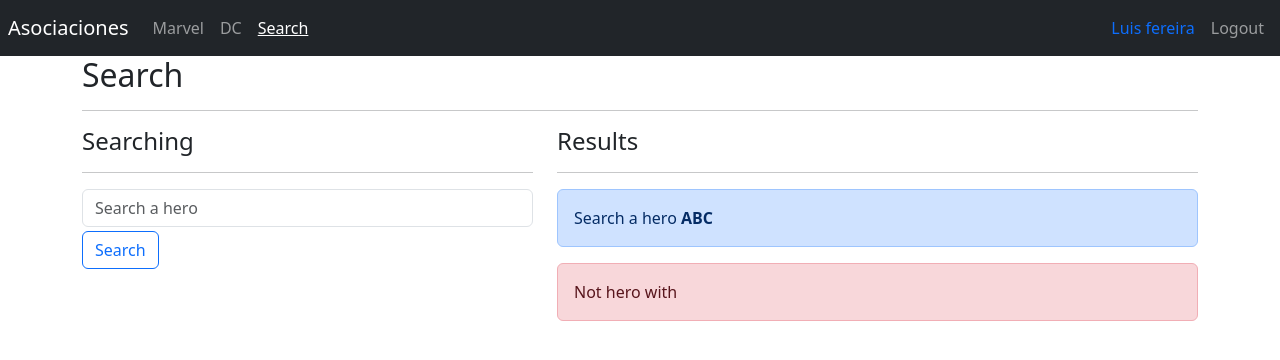
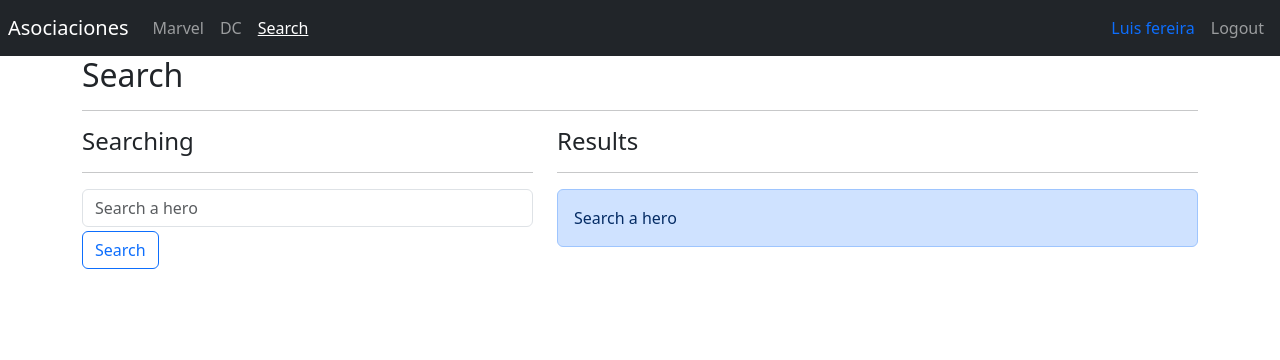
Before and after one commit to Fereiral18/Heroes-App, a React (Vite) app: page /search in a window 1280 px wide. Shown: the top 360 px of the page. Built offline with nearby package versions, Linux system fonts and the light colour scheme.

Commit message:
[LFereira]add directories types and context

```diff
--- /dev/null
+++ b/src/auth/context/AuthContext.js
@@ -0,0 +1,4 @@
+import { createContext } from "react";
+
+
+export const AuthContext = createContext({})
--- /dev/null
+++ b/src/auth/types/types.js
@@ -0,0 +1,5 @@
+export const types = {
+    login: '[Auth] Login',
+    logout:'[Auth] Logout'
+
+}
--- a/src/heroes/pages/SearchPage.jsx
+++ b/src/heroes/pages/SearchPage.jsx
@@ -14,13 +14,16 @@
 
 const heroes = getHeroesByName(q)
 
+const showSearch = (q.length === 0)
+const showError = (q.length > 0) && heroes.length === 0
+
 const {searchText, onInputChange} = useForm({
   searchText: q
 })
   const onSearchSubmit = (event)=>{
     event.preventDefault()
 
-    if(searchText.trim().length <= 1)return;
+    // if(searchText.trim().length <= 1)return;
    navigate(`?q=${ searchText}`)
   }
   return (
@@ -48,10 +51,16 @@
         <div className="col-7">
           <h4>Results</h4>
           <hr />
-          <div className="alert alert-primary">Search a hero <b> ABC</b>
-          </div>
-          <div className="alert alert-danger">Not hero with <b> {q}</b>
-          </div>
+          {/* {
+            (q==='')
+            ? <div className="alert alert-primary">Search a hero</div> : (heroes.length === 0)
+            && <div className="alert alert-danger">Not hero with <b> {q}</b>
+            </div>
+          } */}
+         <div className="alert alert-primary" style={{display: showSearch ? '' : 'none'}}>Search a hero</div>
+
+         <div className="alert alert-danger" style={{display: showError ? '' : 'none'}}>Not hero with <b> {q}</b></div>
+
           {
             heroes.map(hero=>(
           <HeroCard key={hero.id} {...hero}/>
```
